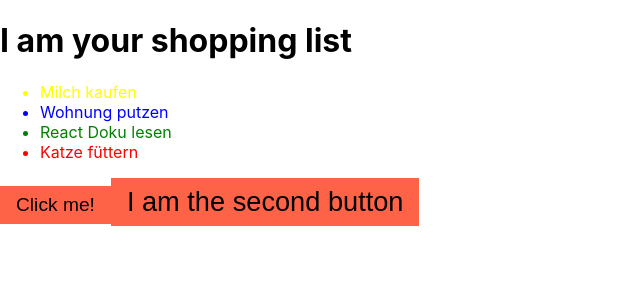
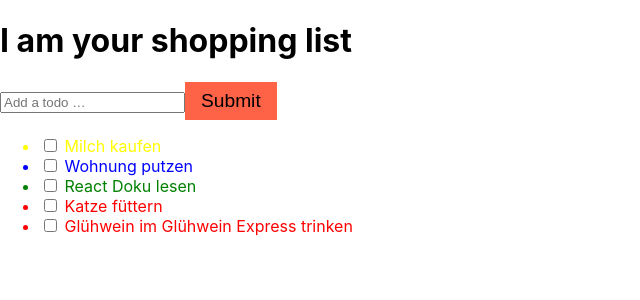
Before and after one commit to ThomasKirst/my-first-react-app, a React (Vite) app: page / in a window 1280 px wide. Shown: the top 300 px of the page, without its empty margins (0-640 px from the left). Built offline with nearby package versions, Linux system fonts and the light colour scheme; the HTML template or start-up script is replaced by a standard one.

Commit message:
Extracted todo and made adding a todo possible

```diff
--- a/src/App.jsx
+++ b/src/App.jsx
@@ -1,25 +1,52 @@
+import { useState } from 'react';
 import './App.css';
 import Button from './Button';
 import Headline from './Headline';
-
-function Todo({ color, title }) {
-  return <li style={{ color: color }}>{title}</li>;
-}
+import Todo from './Todo';
 
 function App() {
+  let initialTodos = [
+    { title: 'Milch kaufen', color: 'yellow' }, // 0
+    { title: 'Wohnung putzen', color: 'blue' }, // 1
+    { title: 'React Doku lesen', color: 'green' },
+    { title: 'Katze füttern', color: 'red' },
+    { title: 'Glühwein im Glühwein Express trinken', color: 'red' },
+  ];
+
+  const [todos, setTodos] = useState(initialTodos);
+
+  const todoItems = todos.map((todo, index) => (
+    <Todo key={index} title={todo.title} color={todo.color} />
+  ));
+
+  function addTodo(event) {
+    // Formular nicht abschicken (Kein Server, der die Daten aufnimmt, mir machen etwas lokal (im Browser) damit)
+    event.preventDefault();
+
+    // Event wurde im Formular ausgelöst, event.target (auslösende Element)
+    const form = event.target;
+    const inputField = form.color;
+    const inputValue = inputField.value;
+
+    // deklariert und initialisiert mit einem Objekt
+    const newTodo = {
+      title: inputValue,
+      color: 'gray',
+    };
+
+    setTodos([...todos, newTodo]);
+  }
+
   return (
     <div className="App">
       <Headline title="I am your shopping list" />
 
-      <ul>
-        <Todo title="Milch kaufen" color="yellow" />
-        <Todo title="Wohnung putzen" color="blue" />
-        <Todo title="React Doku lesen" color="green" />
-        <Todo title="Katze füttern" color="red" />
-      </ul>
+      <form onSubmit={addTodo}>
+        <input type="text" name="todo" placeholder="Add a todo …" />
+        <Button text="Submit" />
+      </form>
 
-      <Button text="Click me!" />
-      <Button isLarge text="I am the second button" />
+      <ul>{todoItems}</ul>
     </div>
   );
 }
--- /dev/null
+++ b/src/Todo.css
@@ -0,0 +1,3 @@
+.strike-through {
+  text-decoration: line-through;
+}
--- /dev/null
+++ b/src/Todo.jsx
@@ -0,0 +1,28 @@
+import { useState } from 'react';
+import './Todo.css';
+
+// Wird für jedes einzelne Todo ausgeführt
+function Todo({ color, title }) {
+  const [isDone, setIsDone] = useState(false); // initial: isDone = false
+
+  function markAsDone() {
+    // Zustandsänderung, ausgelöst durch den Checkbox-Klick (onChange)
+    // Ursprungszustand -> Zielzustand (wie und wann entscheidet React)
+    setIsDone(isDone ? false : true); //
+    // State Change ? Flip da hook -> Re-render wird ausgelöst!
+  }
+
+  // isDone ist ein bool'scher Wert,
+  // er muss nicht explizit mit === true verglichen werden
+  const listItemLook = isDone ? 'strike-through' : '';
+
+  return (
+    <li style={{ color: color }}>
+      <label className={listItemLook}>
+        <input type="checkbox" onChange={markAsDone} /> {title}
+      </label>
+    </li>
+  );
+}
+
+export default Todo;
```
